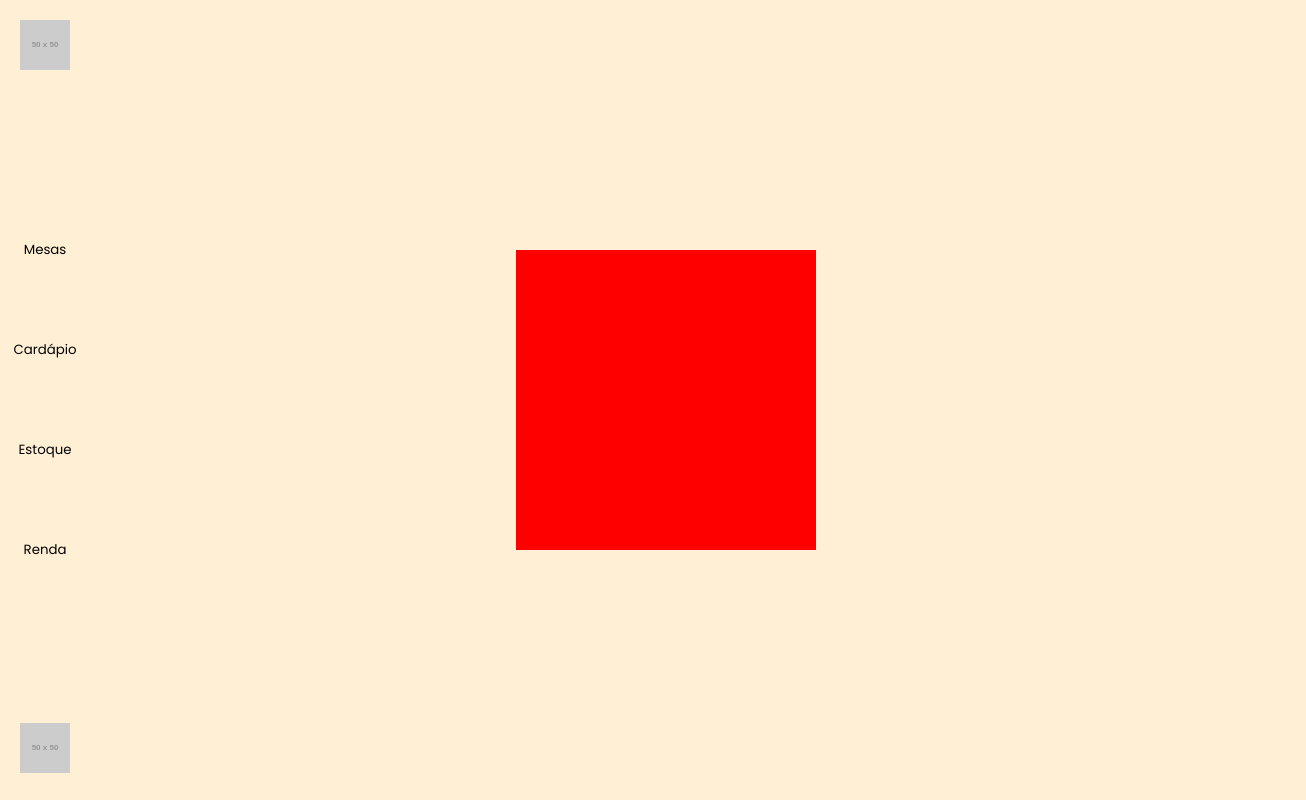
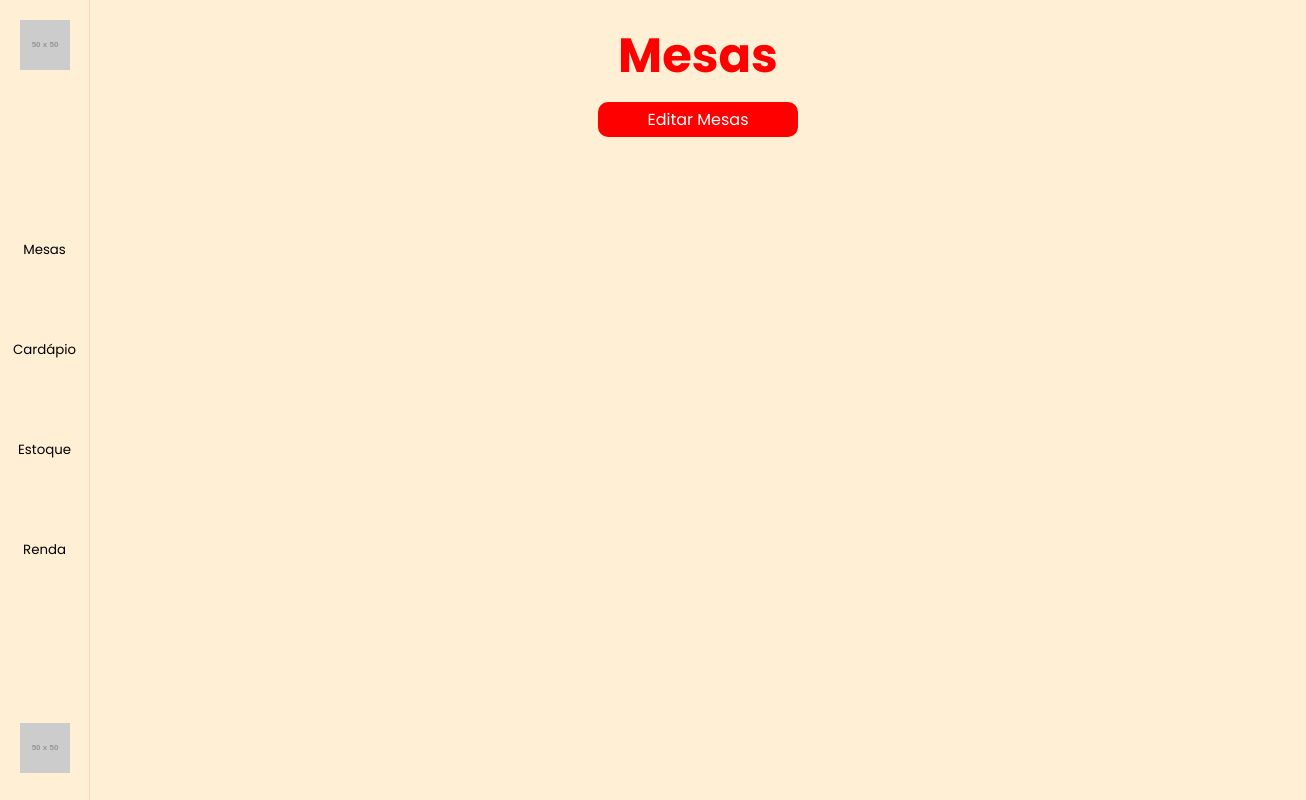
Before and after one commit to JoaoPedroLourenco/Order-TCC-React, a React (Create React App) app: page / in a window 1280 px wide. Shown: the whole page, 1306 px wide, since content can reach past the window. Built offline with nearby package versions, Linux system fonts and the light colour scheme.

Commit message:
arrumando algumas coisas

```diff
--- a/src/components/Cardapio.css
+++ b/src/components/Cardapio.css
@@ -1,17 +1,5 @@
-.cardapio{
-    width: 90vw;
-    height: 100vh;
-    display: flex;
-    align-items: center;
-    flex-direction: column;
-}
 
-.cardapio > h2{
-    font-size: 2.5em;
-    margin: 20px 0px;
-    color: red;
-    text-transform: uppercase;
-}
+
 
 .cardapio .btns{
     width: 80%;
--- a/src/components/Cardapio.js
+++ b/src/components/Cardapio.js
@@ -10,8 +10,10 @@ const Cardapio = () => {
   };
 
   return (
-    <div className="cardapio">
-      <h2>Cardápio</h2>
+    <div className="container cardapio">
+      <div className="title">
+        <h1>Cardápio</h1>
+      </div>
       {/* <div className="sections-btn">
         <button onClick={sectionPratos}>Pratos principais</button>
         <button onClick={sectionBebidas}>Bebidas</button>
--- a/src/components/Estoque.js
+++ b/src/components/Estoque.js
@@ -2,8 +2,10 @@ import React from "react";
 
 const Estoque = () => {
   return (
-    <div>
-      <h2>Estoque</h2>
+    <div className="container estoque">
+      <div className="title">
+        <h1>Estoque</h1>
+      </div>
     </div>
   );
 };
--- a/src/components/Mesas.css
+++ b/src/components/Mesas.css
@@ -1,13 +1,17 @@
-.mesas{
-    width: 90vw;
-    height: 100vh;
-    display: flex;
-    align-items: center;
-    justify-content: center;
+.btn-mesas button{
+    width: 200px;
+    height: 35px;
+    border: none;
+    background: red;
+    color: white;
+    font-size: 1em;
+    border-radius: 10px;
+    transition: .1s;
+    cursor: pointer;
+    margin-top: 10px;
 }
 
-.card{
-    width: 300px;
-    height: 300px;
-    background: red;
+.btn-mesas button:hover{
+    background: rgb(192, 0, 0);
+    transition: .1s;
 }
--- a/src/components/Mesas.js
+++ b/src/components/Mesas.js
@@ -3,8 +3,13 @@ import "./Mesas.css";
 
 const Mesas = () => {
   return (
-    <div className="mesas">
-      <div className="card"></div>
+    <div className="container mesas">
+      <div className="title">
+        <h1>Mesas</h1>
+      </div>
+      <div className="btn-mesas">
+        <button>Editar Mesas</button>
+      </div>
     </div>
   );
 };
--- a/src/components/Renda.js
+++ b/src/components/Renda.js
@@ -2,8 +2,10 @@ import React from "react";
 
 const Renda = () => {
   return (
-    <div>
-      <h2>Renda</h2>
+    <div className="container renda">
+      <div className="title">
+        <h1>Renda</h1>
+      </div>
     </div>
   );
 };
--- a/src/components/sideBar.css
+++ b/src/components/sideBar.css
@@ -5,7 +5,9 @@ aside{
     flex-direction: column;
     justify-content: space-between;
     align-items: center;
+    position: fixed;
     padding: 20px 0px;
+    border-right: 1px solid rgba(255, 0, 0, 0.129);
 }
 
 aside > nav{
@@ -31,7 +33,6 @@ aside nav ul li button{
     align-items: center;
     justify-content: center;
     border: none;
-    border-radius: 10px;
     background: none;
 }
 
--- a/src/index.css
+++ b/src/index.css
@@ -13,3 +13,18 @@ body{
     display: flex;
     background: #fff0d5;
 }
+
+.title h1{
+    color: red;
+    font-size: 3em;
+    margin-top: 20px;
+}
+
+.container{
+    width: 95vw;
+    height: 100vh;
+    margin-left: 90px;
+    display: flex;
+    flex-direction: column;
+    align-items: center;
+}
```
